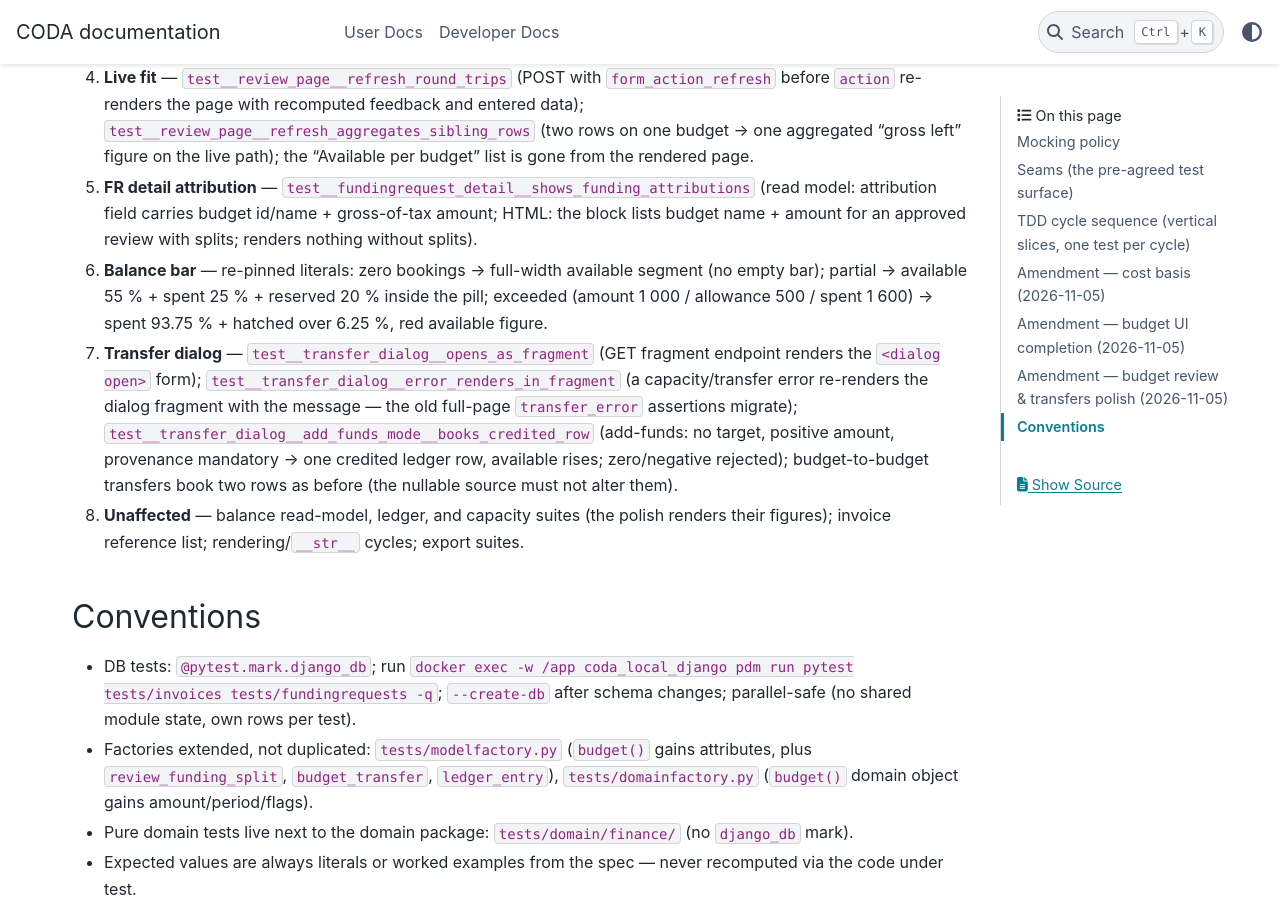
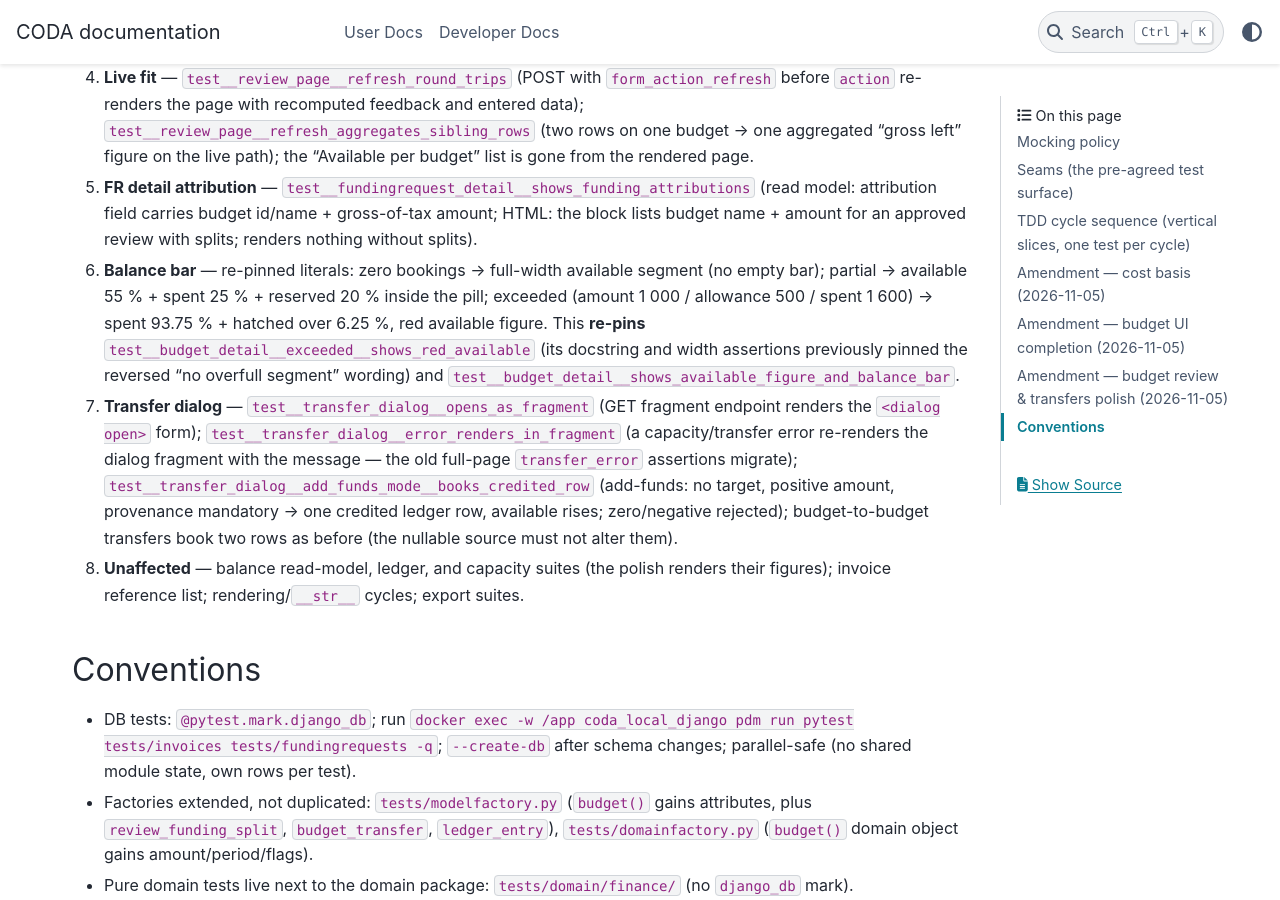
Before and after one commit to coda-oa/coda, a Sphinx documentation site: the page built from docs/design/budget-system-test-plan.md, in a window 1280 px wide and 900 px high, scrolled down 8636 px. Built offline with Sphinx 7.4.7 and the PyData theme 0.15.4, drawn with Linux system fonts in a browser that asks for light colours.

Commit message:
docs(design): name the re-pinned bar tests in the polish amendment

```diff
--- a/docs/design/budget-system-test-plan.md
+++ b/docs/design/budget-system-test-plan.md
@@ -141,7 +141,7 @@ Companion to the §8 amendments (Budget Review & Transfers Polish map). **Seams
 3. **Display exclusion** — `test__review_page__available_excludes_own_persisted_splits` (the review page's per-budget available excludes the review's own split rows; the budget detail page still counts them — default semantics unchanged).
 4. **Live fit** — `test__review_page__refresh_round_trips` (POST with `form_action_refresh` before `action` re-renders the page with recomputed feedback and entered data); `test__review_page__refresh_aggregates_sibling_rows` (two rows on one budget → one aggregated "gross left" figure on the live path); the "Available per budget" list is gone from the rendered page.
 5. **FR detail attribution** — `test__fundingrequest_detail__shows_funding_attributions` (read model: attribution field carries budget id/name + gross-of-tax amount; HTML: the block lists budget name + amount for an approved review with splits; renders nothing without splits).
-6. **Balance bar** — re-pinned literals: zero bookings → full-width available segment (no empty bar); partial → available 55 % + spent 25 % + reserved 20 % inside the pill; exceeded (amount 1 000 / allowance 500 / spent 1 600) → spent 93.75 % + hatched over 6.25 %, red available figure.
+6. **Balance bar** — re-pinned literals: zero bookings → full-width available segment (no empty bar); partial → available 55 % + spent 25 % + reserved 20 % inside the pill; exceeded (amount 1 000 / allowance 500 / spent 1 600) → spent 93.75 % + hatched over 6.25 %, red available figure. This **re-pins** `test__budget_detail__exceeded__shows_red_available` (its docstring and width assertions previously pinned the reversed "no overfull segment" wording) and `test__budget_detail__shows_available_figure_and_balance_bar`.
 7. **Transfer dialog** — `test__transfer_dialog__opens_as_fragment` (GET fragment endpoint renders the `<dialog open>` form); `test__transfer_dialog__error_renders_in_fragment` (a capacity/transfer error re-renders the dialog fragment with the message — the old full-page `transfer_error` assertions migrate); `test__transfer_dialog__add_funds_mode__books_credited_row` (add-funds: no target, positive amount, provenance mandatory → one credited ledger row, available rises; zero/negative rejected); budget-to-budget transfers book two rows as before (the nullable source must not alter them).
 8. **Unaffected** — balance read-model, ledger, and capacity suites (the polish renders their figures); invoice reference list; rendering/`__str__` cycles; export suites.
 
```
